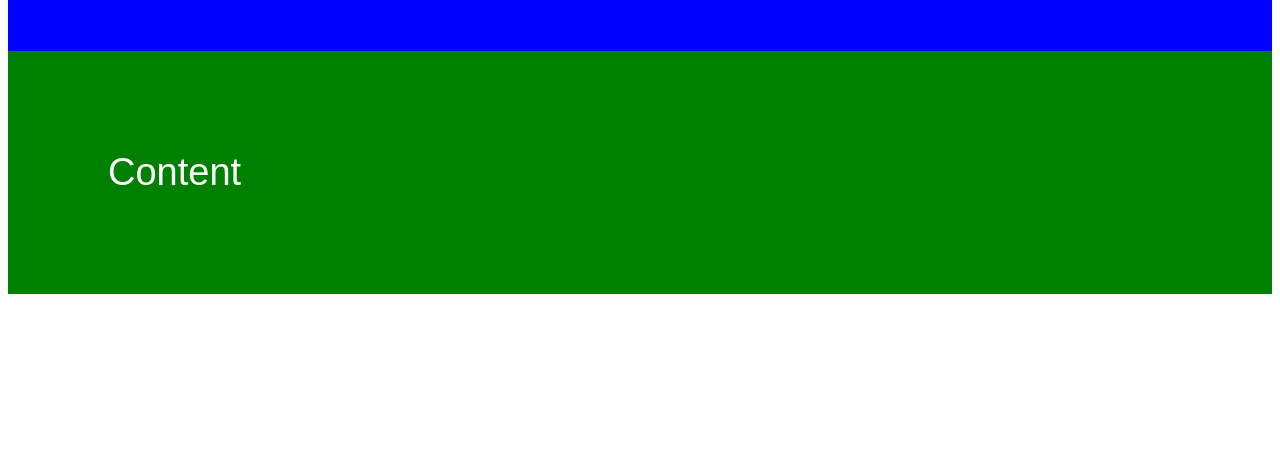
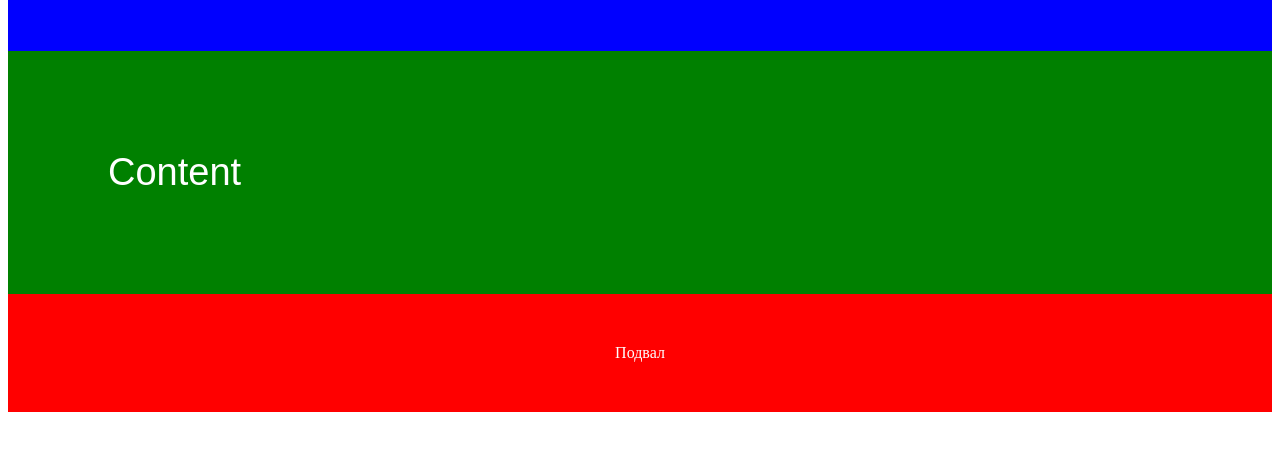
Before and after one commit to voronrk/proverstka, a plain HTML site: page src/index.html in a window 1280 px wide. Shown: the part 137-588 px from the top of the page. Drawn offline with Linux system fonts and the light colour scheme.

Commit message:
footer. version 1.0

```diff
--- a/src/css/main.css
+++ b/src/css/main.css
@@ -12,3 +12,10 @@
     color:white;
     font-family: sans-serif;
 }
+
+.footer {
+    padding: 50px 100px;
+    text-align:center;
+    background:red;
+    color:white;
+}
--- a/src/index.html
+++ b/src/index.html
@@ -14,5 +14,9 @@
     <main class="main">
         Content
     </main>
+
+    <footer class="footer">
+        Подвал
+    </footer>
 </body>
 </html>
```
